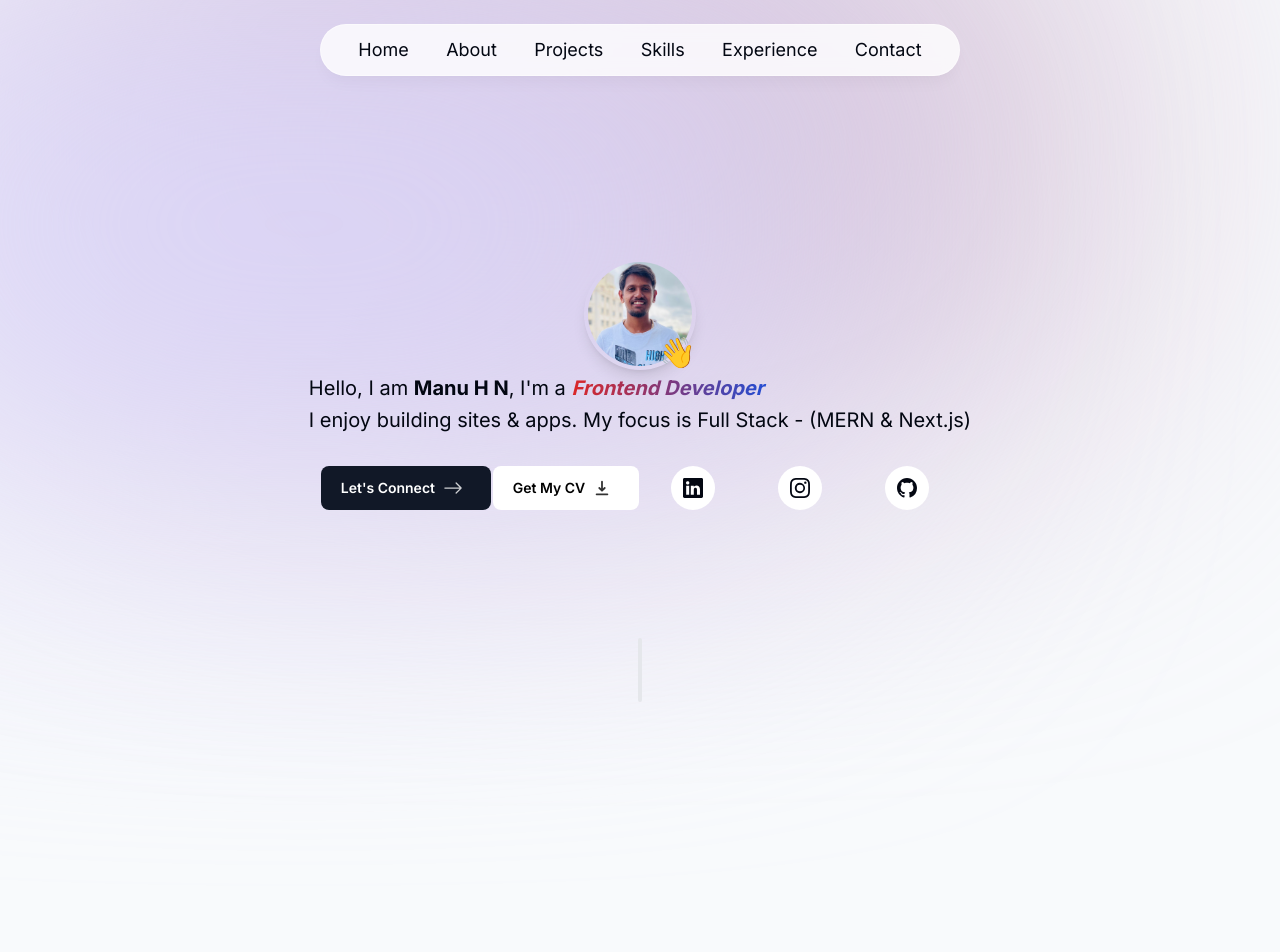
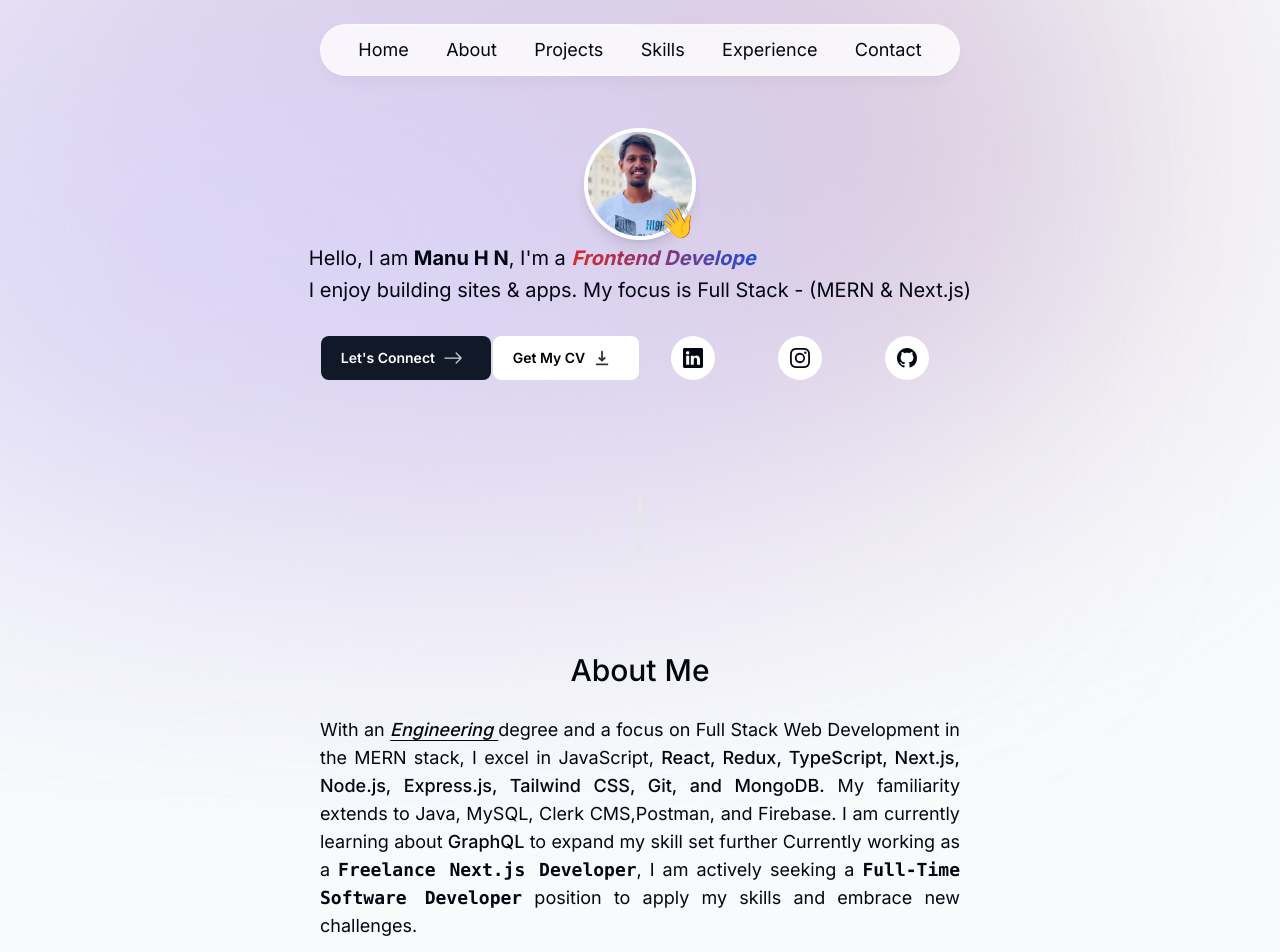
Before and after one commit to manu-hn/manuhn-portfolio, a Next.js app: page / in a window 1280 px wide. Shown: the top 952 px of the page. Before the commit the page ends 928 px from the top, so only its background shows below. Built offline with nearby package versions, Linux system fonts and the light colour scheme.

Commit message:
"Updated settings.json, added AboutSection component, refactored Introduction component, and made minor changes to other components."

```diff
--- a/src/app/page.tsx
+++ b/src/app/page.tsx
@@ -10,6 +10,7 @@ export default function Home() {
       <main className=" min-h-screen  flex flex-col justify-center items-center">
         <Introduction />
         <SectionDivider />
+        <AboutSection />
       </main>
     </ReduxProvider>
   );
--- a/src/components/about/index.tsx
+++ b/src/components/about/index.tsx
@@ -1,23 +1,37 @@
-'use client'
-import { changeTheme } from '@/store/slice/themeSlice';
-import { useAppDispatch, useAppSelector } from '@/store/store';
+'use client';
+
 import React from 'react';
+import HeadingSection from '@/components/heading';
 
 
 
 type Props = {}
 
 const AboutSection = (props: Props) => {
-    const dispatch = useAppDispatch();
-    const isItDarkTheme = useAppSelector((store)=>store.theme.isItDarkTheme)
-    function themeChangeHandler() {
-        dispatch(changeTheme())
-    }
+
     return (
-        <div>
-            <button className={`px-8 py-2 ${isItDarkTheme ? " text-red-500 bg-blue-800" : "text-black-500 bg-green-800"}`} onClick={themeChangeHandler}>Change theme</button>
-        </div>
+        <section className='w-full flex flex-col justify-center items-center'>
+
+            <HeadingSection classNames='text-[1.25em] md:text-3xl font-medium capitalize my-4 text-center'>About Me</HeadingSection>
+            <div className='w-5/6 md:w-2/4 '>
+                <p className='text-justify text-xs leading-6 md:text-lg my-3 '>
+                    With an <span className='font-medium italic underline underline-offset-4'> Engineering </span>degree and a focus on <span>Full Stack Web Development</span> in the <span>MERN stack</span>,
+                    I excel in JavaScript, <span className='font-medium '>
+                        React, Redux, TypeScript, Next.js, Node.js, Express.js, Tailwind CSS,
+                        Git, and MongoDB.
+                    </span> My familiarity extends to Java, MySQL, Clerk CMS,Postman, and Firebase.
+                    I am currently learning about <span className='font-medium'> GraphQL</span> to expand my skill set further
+                    Currently working as a <span className='font-mono font-semibold'>Freelance Next.js Developer</span>, I am actively seeking a <span className='font-mono font-bold'>
+                        Full-Time Software Developer</span> position to apply my skills and embrace new challenges.
+                </p>
+                <p className='text-justify text-xs leading-6 md:text-lg'>
+                    When I&apos;m not coding, I enjoy diving into <span className='font-medium italic'>Books</span> and investing in the
+                    <span className='font-medium italic'> Stock Market</span>,
+                    always on the lookout for new learning opportunities and ways to expand my horizons.
+                </p>
+            </div>
+        </section>
     )
 }
 
-export default AboutSection
+export default AboutSection;
--- a/src/components/divider/index.tsx
+++ b/src/components/divider/index.tsx
@@ -4,7 +4,7 @@ type Props = {}
 
 const SectionDivider = (props: Props) => {
   return (
-    <div className='bg-gray-200 my-24 h-16 w-1 rounded-full hidden sm:block'></div>
+    <div className='bg-gray-200 my-20 h-16 w-1 rounded-full hidden sm:block'></div>
   )
 }
 
--- /dev/null
+++ b/src/components/heading/index.tsx
@@ -0,0 +1,15 @@
+import React from 'react'
+
+type Props = {
+    children: React.ReactNode;
+    classNames: string;
+
+}
+
+const HeadingSection = ({ children, classNames }: Props) => {
+    return (
+        <h2 className={`${classNames}`}>{children}</h2>
+    )
+}
+
+export default HeadingSection;
--- /dev/null
+++ b/src/components/intro/elements/SelfImage.tsx
@@ -0,0 +1,46 @@
+import Image from 'next/image'
+import React from 'react';
+
+import ManuHNImage from "@/assets/images/ManuHN - Copy.jpg";
+import { motion } from "framer-motion";
+type Props = {}
+
+const SelfImage = (props: Props) => {
+  return (
+    <div className='flex items-center justify-center z-10'>
+    <div className='relative'>
+        <motion.div
+            initial={{ opacity: 0, scale: 0 }}
+            animate={{
+                opacity: 1, scale: 1, transition: {
+                    duration: 0.75,
+                    type: "tween"
+                }
+            }}
+        >
+            <Image alt='Manu H N' src={ManuHNImage} quality={100}
+                className='h-28 w-28 z-10 rounded-full object-cover border-white border-[0.3rem] shadow-lg'
+                priority={true} />
+        </motion.div>
+
+        <motion.span className='text-3xl absolute bottom-0 right-0 '
+            initial={{ opacity: 0, scale: 0 }}
+            animate={{
+                opacity: 1, scale: 1, transition: {
+                    duration: 0.75,
+                    type: "spring",
+                    stiffness: 125,
+                    delay: 0.1,
+
+
+                }
+            }}
+        >
+            👋
+        </motion.span>
+    </div>
+</div>
+  )
+}
+
+export default SelfImage
--- a/src/components/intro/elements/SelfTypingIntro.tsx
+++ b/src/components/intro/elements/SelfTypingIntro.tsx
@@ -6,22 +6,22 @@ type Props = {}
 const SelfTypingIntro = (props: Props) => {
     return (
         <>
-            <TypeAnimation className='text-transparent bg-clip-text bg-gradient-to-l text-3xl from-blue-700 to-red-600 italic font-bold'
+            <TypeAnimation className='text-transparent bg-clip-text bg-gradient-to-l text-xs md:text-3xl from-blue-700 to-red-600 italic font-bold'
                 sequence={[
                     'MERN Stack Developer', 1000,
 
-                    'Frontend Developer', 2000,
+                    'Frontend Developer', 1000,
 
-                    'React Developer', 3000,
+                    'React Developer', 1000,
 
-                    'Next.js Developer', 4000,
+                    'Next.js Developer', 1000,
 
-                    'Node.js Developer', 5000,
+                    'Node.js Developer', 1000,
                 ]}
                 wrapper="span"
                 cursor={true}
                 repeat={Infinity}
-                style={{ fontSize: '1em', fontStyle : "italic", fontWeight : "bold", display: 'inline-block' }}
+                style={{ fontSize: '1em', fontStyle: "italic", fontWeight: "bold", display: 'inline-block' }}
             />
         </>
     )
--- /dev/null
+++ b/src/components/intro/elements/SocialLinks.tsx
@@ -0,0 +1,57 @@
+
+import { BsArrowRight, BsGithub, BsInstagram, BsLinkedin } from 'react-icons/bs';
+import { HiDownload, } from 'react-icons/hi';
+import { GITHUB_MANU, INSTAGRAM_MANU, LINKEDIN_MANU, RESUME_MANU } from '@/constants/sociallinks';
+import { motion } from "framer-motion";
+import Link from 'next/link';
+import React from 'react'
+
+
+
+const SocialLinks = () => {
+    return (
+        <div className='w-full flex justify-evenly md:justify-center my-5'>
+            <div className='w-full sm:h-2/3  md:w-full lg:w-2/4  flex flex-col md:flex-row justify-evenly items-center'>
+                {/* Contact Buttons */}
+                <motion.div className='social-container'
+                    initial={{ opacity: 0, y: 100 }}
+                    animate={{
+                        opacity: 1, y: 0, transition: {
+                            duration: 0.95
+                        }
+                    }} >
+                    <Link href={'#contact'}
+                        className='social-button bg-gray-900 text-white hover:bg-gray-950 transition group'>
+                        Let&apos;s Connect <BsArrowRight className='text-white text-xl mx-2 opacity-80 group-hover:translate-x-1 transition' />
+                    </Link>
+                    <Link href={RESUME_MANU} target='_blank'
+                        className='social-button bg-white text-black hover:bg-[#F8F8FF] group
+                        transition'>Get My CV <HiDownload className='text-lg mx-2 opacity-80 group-hover:translate-y-[2px] transition' />
+                    </Link>
+
+                </motion.div>
+                {/* Social Links */}
+                <motion.div className='social-container'
+                    initial={{ opacity: 0, y: 100 }}
+                    animate={{
+                        opacity: 1, y: 0, transition: {
+                            duration: 0.95
+                        }
+                    }}
+                >
+                    <Link href={LINKEDIN_MANU} target='_blank' className='social-links group:'>
+                        <BsLinkedin className='text-xl ' />
+                    </Link>
+                    <Link href={INSTAGRAM_MANU} target='_blank' className='social-links'>
+                        <BsInstagram className='text-xl' />
+                    </Link>
+                    <Link href={GITHUB_MANU} target='_blank' className='social-links'>
+                        <BsGithub className='text-xl' />
+                    </Link>
+                </motion.div>
+            </div>
+        </div>
+    )
+}
+
+export default SocialLinks;
--- a/src/components/intro/index.tsx
+++ b/src/components/intro/index.tsx
@@ -1,55 +1,21 @@
 'use client';
 import Image from 'next/image';
 import React from 'react';
-import ManuHNImage from "@/assets/images/ManuHN - Copy.jpg";
 import { motion } from "framer-motion";
 import SelfTypingIntro from './elements/SelfTypingIntro';
 import Link from 'next/link';
-import { BsArrowRight, BsGithub, BsInstagram, BsLinkedin } from 'react-icons/bs';
-import { HiDownload, } from 'react-icons/hi';
-import { GITHUB_MANU, INSTAGRAM_MANU, LINKEDIN_MANU, RESUME_MANU } from '@/constants/sociallinks';
+import SelfImage from './elements/SelfImage';
+import SocialLinks from './elements/SocialLinks';
 
 type Props = {}
 
 const Introduction = (props: Props) => {
     return (
         <section className='w-full flex flex-col justify-center '>
-            <div className='flex items-center justify-center z-10'>
-                <div className='relative'>
-                    <motion.div
-                        initial={{ opacity: 0, scale: 0 }}
-                        animate={{
-                            opacity: 1, scale: 1, transition: {
-                                duration: 0.75,
-                                type: "tween"
-                            }
-                        }}
-                    >
-                        <Image alt='Manu H N' src={ManuHNImage} quality={100}
-                            className='h-28 w-28 z-10 rounded-full object-cover border-[0.3rem] shadow-lg'
-                            priority={true} />
-                    </motion.div>
-
-                    <motion.span className='text-3xl absolute bottom-0 right-0 '
-                        initial={{ opacity: 0, scale: 0 }}
-                        animate={{
-                            opacity: 1, scale: 1, transition: {
-                                duration: 0.75,
-                                type: "spring",
-                                stiffness: 125,
-                                delay: 0.1,
-
-
-                            }
-                        }}
-                    >
-                        👋
-                    </motion.span>
-                </div>
-            </div>
-            <div className='w-full flex justify-center'>
-                <div className='text-xs mx-4 sm:mx-0 md:text-xl ' >
-                    <motion.p className=''
+            <SelfImage />
+            <div className='w-full flex justify-center '>
+                <div className='text-xs mx-2 sm:mx-0 md:text-xl ' >
+                    <motion.p className='w-full  leading-7'
                         initial={{ opacity: 0, y: 100 }}
                         animate={{
                             opacity: 1, y: 0, transition: {
@@ -66,51 +32,11 @@ const Introduction = (props: Props) => {
                                 duration: 0.75
                             }
                         }}
-                        className=''>I enjoy building sites & apps. My focus is Full Stack - (MERN & Next.js) </motion.p>
+                        className='leading-7'>I enjoy building sites & apps. My focus is Full Stack - (MERN & Next.js) </motion.p>
                 </div>
 
             </div>
-            <div className='w-full flex justify-evenly md:justify-center my-5'>
-                <div className='w-full sm:h-2/3  md:w-full lg:w-2/4  flex flex-col md:flex-row justify-evenly items-center'>
-                    {/* Contact Buttons */}
-                    <motion.div className='social-container'
-                        initial={{ opacity: 0, y: 100 }}
-                        animate={{
-                            opacity: 1, y: 0, transition: {
-                                duration: 0.95
-                            }
-                        }} >
-                        <Link href={'#contact'}
-                            className='social-button bg-gray-900 text-white hover:bg-gray-950 transition group'>
-                            Let&apos;s Connect <BsArrowRight className='text-white text-xl mx-2 opacity-80 group-hover:translate-x-1 transition' />
-                        </Link>
-                        <Link href={RESUME_MANU} target='_blank'
-                            className='social-button bg-white text-black hover:bg-[#F8F8FF] group
-                        transition'>Get My CV <HiDownload className='text-lg mx-2 opacity-80 group-hover:translate-y-[2px] transition' />
-                        </Link>
-
-                    </motion.div>
-                    {/* Social Links */}
-                    <motion.div className='social-container'
-                        initial={{ opacity: 0, y: 100 }}
-                        animate={{
-                            opacity: 1, y: 0, transition: {
-                                duration: 0.95
-                            }
-                        }}
-                    >
-                        <Link href={LINKEDIN_MANU} target='_blank' className='social-links group:'>
-                            <BsLinkedin className='text-xl ' />
-                        </Link>
-                        <Link href={INSTAGRAM_MANU} target='_blank' className='social-links'>
-                            <BsInstagram className='text-xl' />
-                        </Link>
-                        <Link href={GITHUB_MANU} target='_blank' className='social-links'>
-                            <BsGithub className='text-xl' />
-                        </Link>
-                    </motion.div>
-                </div>
-            </div>
+            <SocialLinks />
         </section>
     )
 }
```
